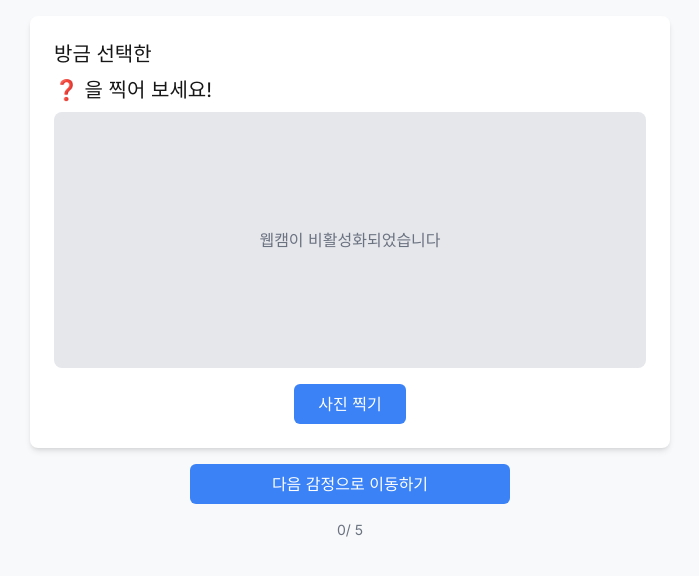
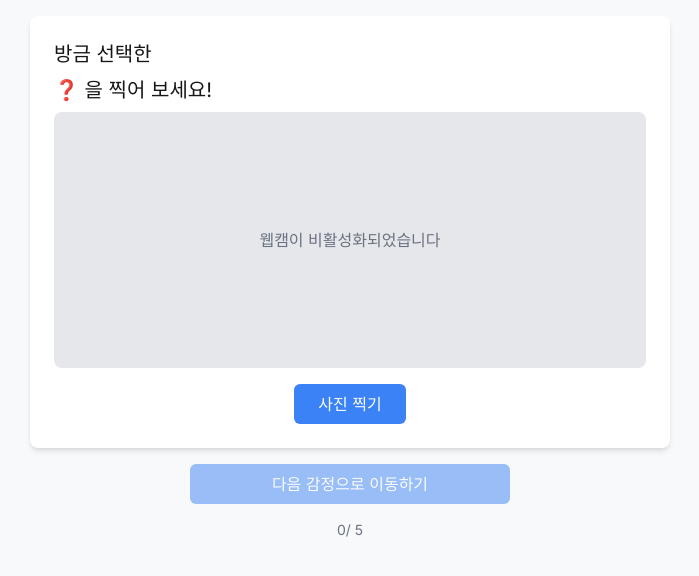
Before and after one commit to tinon1004/LookNLearn, a Next.js app: page /main/step2 in a window 1280 px wide. Shown: the top 576 px of the page, without its empty margins (290-989 px from the left). Built offline with nearby package versions, Linux system fonts and the light colour scheme; no server answers.

Commit message:
Refactor: add disable next step button

```diff
--- a/src/app/main/step2/LearningStep2Content.tsx
+++ b/src/app/main/step2/LearningStep2Content.tsx
@@ -22,6 +22,7 @@ export default function LearningStep2Content() {
   const [isLoading, setIsLoading] = useState<boolean>(false);
   const [result, setResult] = useState<AnalysisResult | null>(null);
   const [attemptCount, setAttemptCount] = useState<number>(0);
+  const [isPhotoCaptured, setIsPhotoCaptured] = useState<boolean>(false);
   const videoRef = useRef<HTMLVideoElement>(null);
   const streamRef = useRef<MediaStream | null>(null);
 
@@ -92,6 +93,7 @@ export default function LearningStep2Content() {
 
           const analysisResult = await uploadResponse.json();
           setResult(analysisResult);
+          setIsPhotoCaptured(true);
         } catch (err) {
           console.error('업로드 오류:', err);
           setError('이미지 업로드 중 오류가 발생했습니다.');
@@ -108,6 +110,7 @@ export default function LearningStep2Content() {
       if (imageSrc) {
         setImageSrc(null);
         setResult(null);
+        setIsPhotoCaptured(false);
         startWebcam();
       } else {
         captureAndUpload();
@@ -179,7 +182,8 @@ export default function LearningStep2Content() {
       <div className="mt-4 flex justify-center">
         <button
           onClick={MovePage}
-          className="bg-blue-500 text-white px-6 py-2 rounded-md w-1/2"
+          disabled={!isPhotoCaptured}
+          className="bg-blue-500 text-white px-6 py-2 rounded-md w-1/2 disabled:opacity-50 disabled:cursor-not-allowed"
         >
           {count === 5 && isFirstCompletion ? '학습 완료' : '다음 감정으로 이동하기'}
         </button>
```
